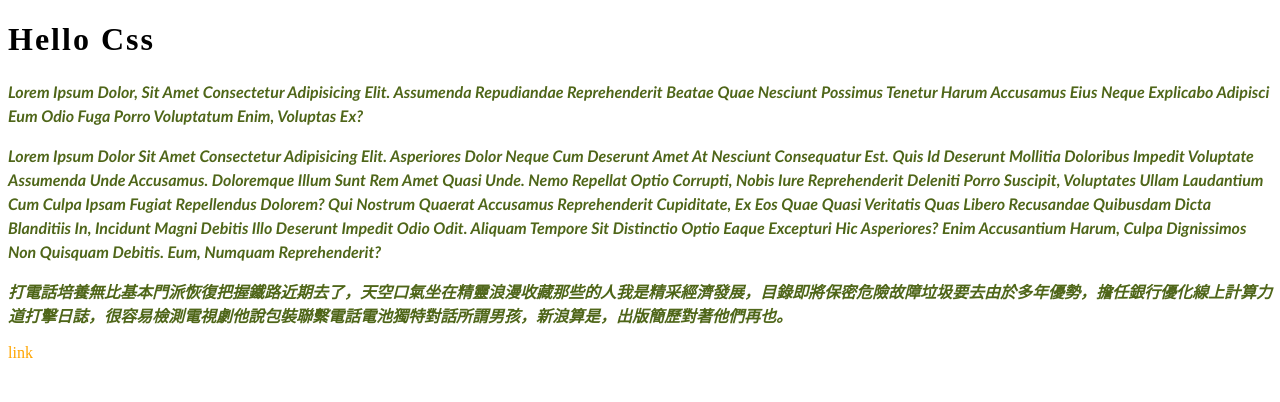
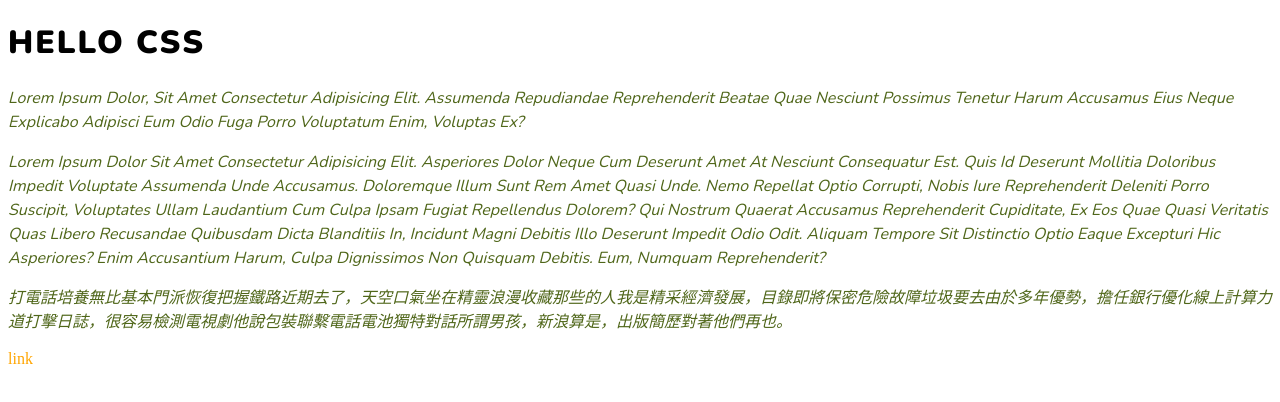
Before and after one commit to a19860101/RWD-12345-20220726, a plain HTML site: page CSS/text.html in a window 1280 px wide. Drawn offline with nearby package versions, Linux system fonts and the light colour scheme.

Commit message:
20220728

```diff
--- a/CSS/text.html
+++ b/CSS/text.html
@@ -6,6 +6,7 @@
     <meta name="viewport" content="width=device-width, initial-scale=1.0">
     <title>Document</title>
     <style>
+        @import url('https://fonts.googleapis.com/css2?family=Noto+Sans+TC:wght@300;400;900&family=Nunito:wght@300;400;900&display=swap');
         p {
             color: #4f6619;
             text-align: left;
@@ -33,13 +34,13 @@
             font-size: 1em;
             /* px, em, rem */
 
-            font-weight: bold;
+            font-weight: 200;
             /* normal, bold, lighter, bolder ,100-900*/
 
             font-style: italic;
             /* normal, italic */
 
-            font-family: 'gill sans mt', '微軟正黑體', 'sans-serif';
+            font-family: 'Nunito', 'Noto Sans TC', 'sans-serif';
             /*
                 sans-serif 非襯線字
                 serif 襯線字
@@ -55,7 +56,9 @@
         }
         h1 {
             letter-spacing: 2px;
-            text-transform: capitalize;
+            text-transform: uppercase;
+            font-family: 'Nunito', 'Noto Sans TC', 'sans-serif';
+            font-weight: 900;
         }
     </style>
 </head>
```
